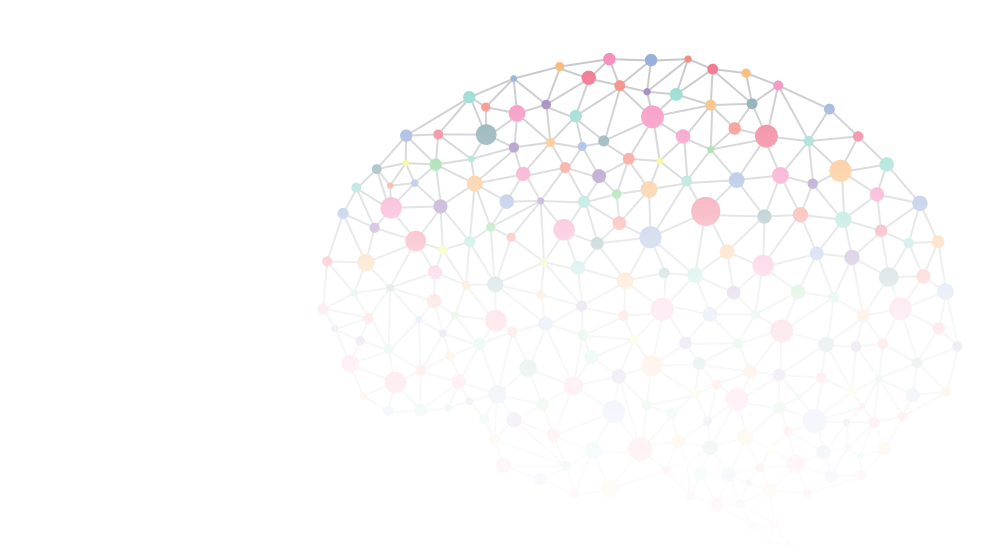
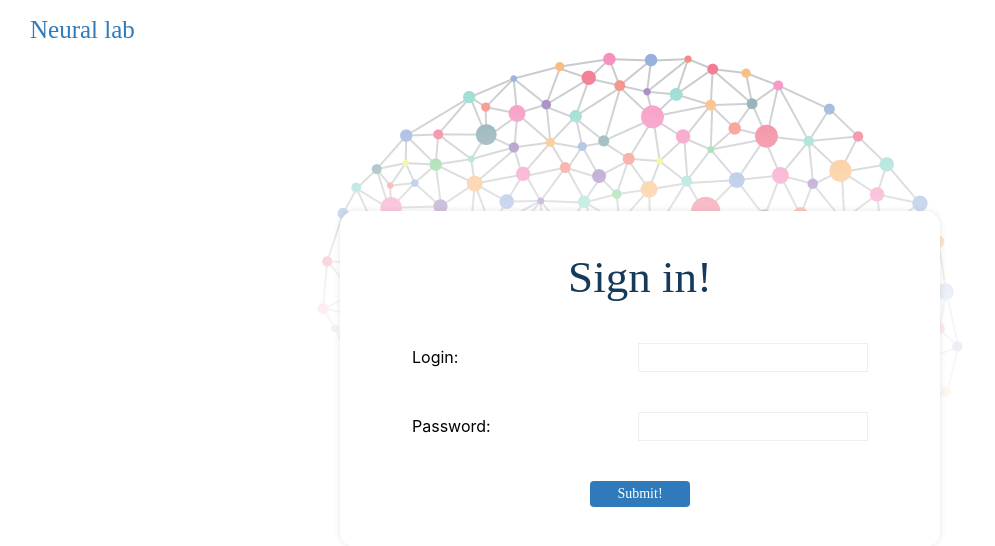
Before and after one commit to web-penguins/int20h-front-end, a React (Create React App) app: page /login in a window 1280 px wide. Shown: the top 546 px of the page, without its empty margins (0-995 px from the left). Built offline with nearby package versions, Linux system fonts and the light colour scheme.

Commit message:
feat: try to add new design

```diff
--- a/src/index.css
+++ b/src/index.css
@@ -1,18 +1,12 @@
 body {
   margin: 0;
   padding: 0;
-  font-family: -apple-system, BlinkMacSystemFont, 'Segoe UI', 'Roboto', 'Oxygen',
-    'Ubuntu', 'Cantarell', 'Fira Sans', 'Droid Sans', 'Helvetica Neue',
+  font-family: 'Ubuntu', -apple-system, BlinkMacSystemFont, 'Segoe UI', 'Roboto', 'Oxygen', 'Cantarell', 'Fira Sans', 'Droid Sans', 'Helvetica Neue',
     sans-serif;
 }
 
 * {
   box-sizing: border-box;
-}
-
-.login {
-  width: 100%;
-  position: relative;
 }
 
 .neural {
@@ -25,6 +19,7 @@ body {
   background-position: center;
   background-size: contain;
   z-index: -1;
+  top: 0;
 }
 
 .neural__image {
@@ -35,3 +30,73 @@ body {
   right: 0;
   bottom: 0;
 }
+
+.header {
+  display: flex;
+  flex-direction: row;
+  justify-content: space-between;
+  align-items: center;
+  height: 60px;
+  padding: 20px 30px
+}
+
+.header__appname {
+  font: 300 25px 'Ubuntu';
+  color: #2F7ABB;
+}
+
+.login {
+  width: 100%;
+  padding-top: 1px;
+}
+
+.login__wrapper {
+  margin: 0 auto;
+  margin-top: 150px;
+  width: 100%;
+  max-width: 600px;
+  padding: 40px 15px;
+  background: rgba(255, 255, 255, 1);
+  border-radius: 15px;
+  box-shadow: 0 0 7px rgba(0, 0, 0, 0.1);
+}
+
+.login__title {
+  text-align: center;
+  font: 500 45px 'Ubuntu';
+  color: #153A5A;
+}
+
+.login__row {
+  margin: 0 auto;
+  margin-top: 40px;
+  width: 80%;
+  display: flex;
+  justify-content: space-between;
+  align-items: baseline
+}
+
+.login__button {
+  margin: 0 auto;
+  margin-top: 40px;
+  display: block;
+}
+
+.textinput {
+  outline: none;
+  border: 1px solid #eee;
+  padding: 7px 7px 5px 7px;
+  width: 230px
+}
+
+.button {
+  width: 100px;
+  outline: none;
+  border: none;
+  border-radius: 4px;
+  background: #2F7ABB;
+  color: white;
+  padding: 5px 7px;
+  font: 300 14px 'Ubuntu';
+  cursor: pointer;
+}
--- a/src/ui/App.tsx
+++ b/src/ui/App.tsx
@@ -15,7 +15,7 @@ const signedOutRoutes = [
 
 const App: React.FC<{ authorized: boolean }> = ({ authorized }) => (
   <div className="app">
-    <Header />
+    <Header authorized name="" />
     <BrowserRouter>
       <Switch>{authorized ? signedInRoutes : signedOutRoutes}</Switch>
     </BrowserRouter>
--- a/src/ui/components/Header.tsx
+++ b/src/ui/components/Header.tsx
@@ -1,5 +1,22 @@
 import React from 'react';
 
-const Header = () => <div className="header" />;
+const renderSigned = (name: string) => (
+  <span className="header__greeting">{name}</span>
+);
+const renderUnsigned = () => '';
+
+const Header: React.FC<{ authorized: boolean; name: string }> = ({
+  authorized,
+  name,
+}) => (
+  <div className="header">
+    <div className="header__left">
+      <span className="header__appname">Neural lab</span>
+    </div>
+    <div className="header__right">
+      {authorized ? renderSigned(name) : renderUnsigned()}
+    </div>
+  </div>
+);
 
 export default Header;
--- a/src/ui/pages/Login.tsx
+++ b/src/ui/pages/Login.tsx
@@ -8,7 +8,36 @@ const Login: React.FC<{ onSubmit: ({}) => void }> = ({ onSubmit }) => {
   return (
     <div className="login">
       <NeuralBackground />
-      <div />
+      <div className="login__wrapper">
+        <form onSubmit={submit}>
+          <div className="login__title">Sign in!</div>
+          <div className="login__row">
+            <span>Login: </span>
+            <input
+              type="text"
+              className="login__input textinput"
+              onChange={e => setLogin(e.target.value)}
+              value={login}
+            />
+          </div>
+          <div className="login__row">
+            <span>Password: </span>
+            <input
+              type="password"
+              className="login__input textinput"
+              onChange={e => setPassword(e.target.value)}
+              value={password}
+            />
+          </div>
+          <button
+            type="button"
+            className="button login__button"
+            onClick={submit}
+          >
+            Submit!
+          </button>
+        </form>
+      </div>
     </div>
   );
 };
```
